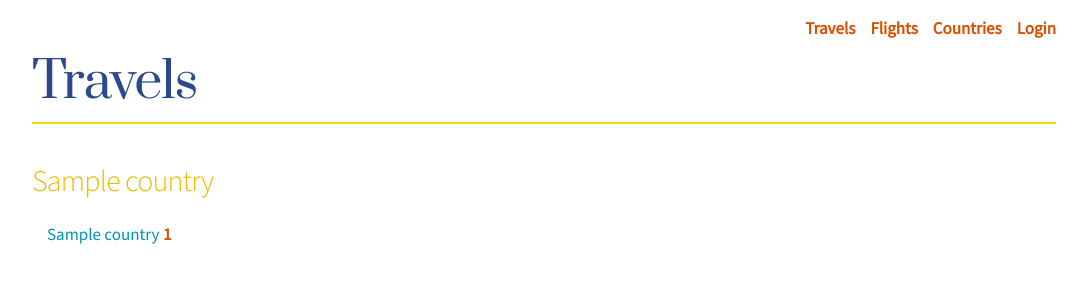
After one commit to minikdo/travelarchive2, a Django app: page /country/ in a window 1280 px wide. The commit adds this page. Shown: the top 300 px of the page, without its empty margins (96-1183 px from the left). Run offline with Django 3.2, Linux system fonts and the light colour scheme; tables that the repository leaves empty hold one stand-in row (values such as "Sample post"); parts of the project's set-up code (start-up, migrations or seed data) failed here and were passed over.

Commit message:
add country view for stats

```diff
--- a/templates/base.html
+++ b/templates/base.html
@@ -37,6 +37,7 @@
             {% else %}
             <li><a href="{% url 'travels:login' %}" title="log in">Login</li>
             {% endif %}
+	    <li><a href="{% url 'travels:country' %}">Countries</a></li>
 	    <li><a href="{% url 'travels:flight-index' %}">Flights</a></li>
 	    <li><a href="{% url 'travels:index' %}">Travels</a></li>
           </ul>
--- /dev/null
+++ b/templates/travels/country.html
@@ -0,0 +1,27 @@
+{% extends 'base.html' %}
+
+{% block body %}
+
+<h1>Travels</h1>
+
+<style>
+  li { display: inline; white-space: nowrap;}
+  h4 { margin-top: 20px }
+</style>
+
+{% if countries %}
+<ul>
+  {% for country in countries %}
+
+  {% ifchanged %}
+  <h4>{{ country.continent_name }}</h4>
+  {% endifchanged %}
+
+  <li>{{ country.country_name }} <a href="{% url 'travels:index' %}?country={{country.pk}}">{{ country.countries__count }}</a></li>
+
+  {% endfor %}
+</ul>
+{% endif %}{# countries #}
+
+
+{% endblock %}
--- a/travels/models.py
+++ b/travels/models.py
@@ -15,7 +15,7 @@ CURRENCY_CHOICES = (
 class Travel(models.Model):
     """ main travels model """
 
-    country = models.ManyToManyField('Country')
+    country = models.ManyToManyField('Country', related_name='countries')
     start_date = models.DateField()
     end_date = models.DateField()
     notes = models.CharField(max_length=50, blank=True, null=True)
--- a/travels/urls.py
+++ b/travels/urls.py
@@ -9,6 +9,7 @@ urlpatterns = [
 
     # travel
     path('', views.IndexView.as_view(), name='index'),
+    path('country/', views.CountryView.as_view(), name='country'),
     path('<int:pk>/', views.TravelDetailView.as_view(), name='travel-detail'),
     path('add/', views.TravelCreate.as_view(), name='travel-create'),
     path('<int:pk>/update/', views.TravelUpdate.as_view(),
--- a/travels/views.py
+++ b/travels/views.py
@@ -4,7 +4,7 @@ from django.views.generic.edit import CreateView, UpdateView, DeleteView,\
     FormMixin
 from django.urls import reverse_lazy
 from django.shortcuts import redirect, get_object_or_404
-from django.db.models import Q
+from django.db.models import Q, Count
 
 from dal.autocomplete import Select2QuerySetView
 
@@ -16,13 +16,40 @@ import datetime
 
 
 class IndexView(ListView):
+    """ list of travels """
 
     model = Travel
     paginate_by = 40
 
     def get_queryset(self):
         qs = Travel.objects.all().prefetch_related('country')
+
+        if self.request.method == 'GET':
+            country = self.request.GET.get('country', None)
+            try:
+                country = int(country)
+            except Exception:  # FIXME
+                pass
+            else:
+                qs = qs.filter(country=country)
+
         return qs
+
+
+class CountryView(TemplateView):
+    """ country statistics """
+
+    template_name = 'travels/country.html'
+
+    def get_context_data(self, **kwargs):
+        context = super().get_context_data(**kwargs)
+
+        context['countries'] = Country.objects.filter(
+            countries__in=Travel.objects.all()).annotate(
+                Count('countries')).order_by('continent_name',
+                                             'country_name')
+
+        return context
 
 
 class TravelDetailView(TemplateView):
```
